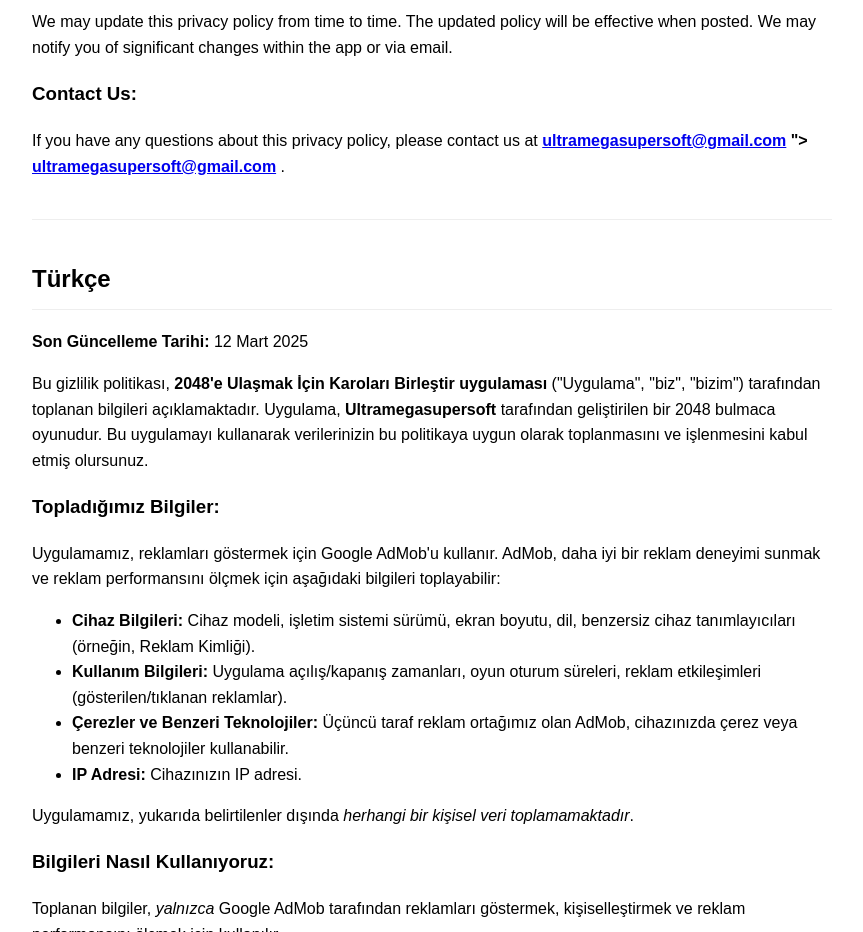
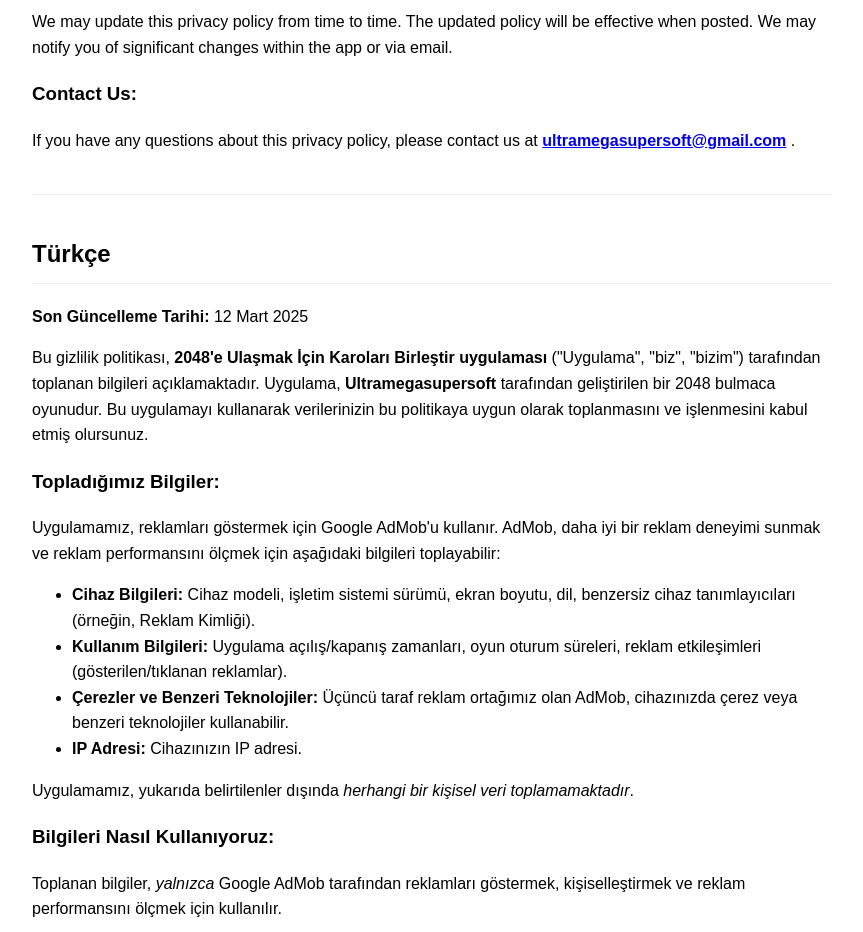
Before and after one commit to ultramegasupersoft/privacy-policy-2048, a plain HTML site: page index.html in a window 1280 px wide. Shown: the part 1440-2372 px from the top of the page, without its empty margins (208-1071 px from the left). Drawn offline with Linux system fonts and the light colour scheme.

Commit message:
Update index.html

```diff
--- a/index.html
+++ b/index.html
@@ -66,7 +66,7 @@
     <h3>Changes to This Privacy Policy:</h3>
     <p>We may update this privacy policy from time to time. The updated policy will be effective when posted. We may notify you of significant changes within the app or via email.</p>
     <h3>Contact Us:</h3>
-    <p>If you have any questions about this privacy policy, please contact us at <strong><a href="mailto:<a href="mailto:ultramegasupersoft@gmail.com"> ultramegasupersoft@gmail.com</a> "> <a href="mailto:ultramegasupersoft@gmail.com"> ultramegasupersoft@gmail.com</a> </a> </strong>.</p>
+    <p>If you have any questions about this privacy policy, please contact us at <strong> <a href="mailto:ultramegasupersoft@gmail.com"> ultramegasupersoft@gmail.com</a> </strong>.</p>
 </section>
 
 <hr>
```
